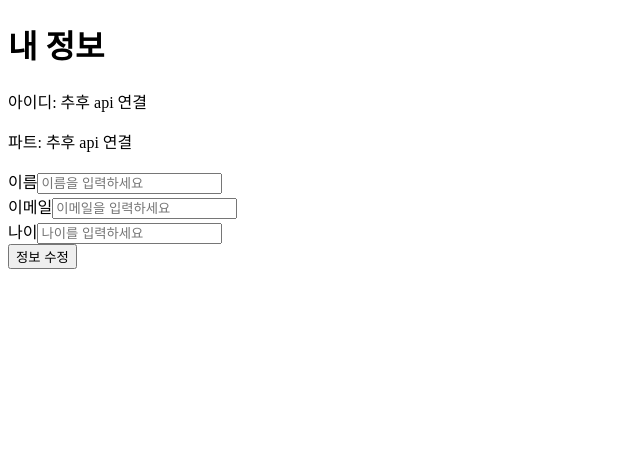
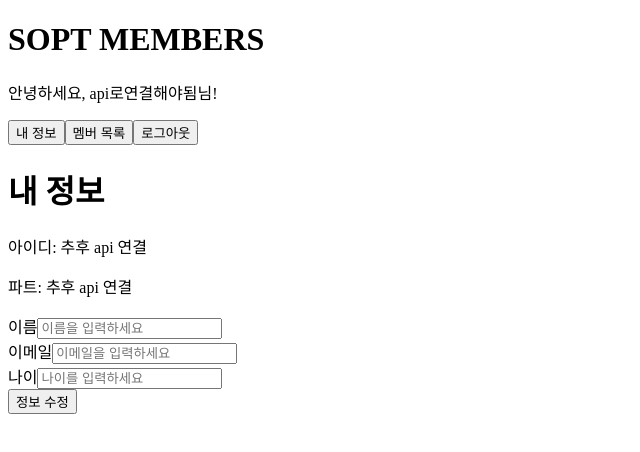
Before and after one commit to 38-lets-sopt-web/SoheeLee, a React (Vite) app in the folder week4/Homework/: page /mypage in a window 1280 px wide. Shown: the top 452 px of the page, without its empty margins (0-640 px from the left). Built offline with nearby package versions, Linux system fonts and the light colour scheme.

Commit message:
feat:헤더 컴포넌트 구현

```diff
--- a/week4/Homework/src/components/Header.tsx
+++ b/week4/Homework/src/components/Header.tsx
@@ -0,0 +1,33 @@
+import { useNavigate } from "react-router-dom";
+
+function Header() {
+  const navigate = useNavigate();
+  const handleLogout = () => {
+    localStorage.removeItem("userId");
+    navigate("/login");
+  };
+  return (
+    <header>
+      <div>
+        <h1>SOPT MEMBERS</h1>
+        <p>안녕하세요, api로연결해야됨님!</p>
+      </div>
+
+      <nav>
+        <button type="button" onClick={() => navigate("/mypage")}>
+          내 정보
+        </button>
+
+        <button type="button" onClick={() => navigate("/members")}>
+          멤버 목록
+        </button>
+
+        <button type="button" onClick={handleLogout}>
+          로그아웃
+        </button>
+      </nav>
+    </header>
+  );
+}
+
+export default Header;
--- a/week4/Homework/src/pages/MemberDetailPage.tsx
+++ b/week4/Homework/src/pages/MemberDetailPage.tsx
@@ -1,9 +1,12 @@
 import {useParams,useNavigate} from 'react-router-dom';
+import Header from '../components/Header';
 
 function MemberDetailPage() {
   const {memberId} = useParams();
   const navigate = useNavigate();
     return (
+        <>
+        <Header />
         <main>
             <h1>상세 정보</h1>
             <button type="button" onClick={() => navigate('/members')}>
@@ -18,6 +21,7 @@ function MemberDetailPage() {
             <p>파트:추후 api 연결</p>
             </section>
         </main>
+        </>
     )
 }
 
--- a/week4/Homework/src/pages/MembersPage.tsx
+++ b/week4/Homework/src/pages/MembersPage.tsx
@@ -1,5 +1,9 @@
+import Header from '../components/Header';
+
 function MembersPage() {
   return (
+    <>
+    <Header />
     <main>
         <h1>회원 조회</h1>
         <section>
@@ -29,7 +33,7 @@ function MembersPage() {
         </ul>
         </section>
     </main>
-
+    </>
   )
 }
 
--- a/week4/Homework/src/pages/MyPage.tsx
+++ b/week4/Homework/src/pages/MyPage.tsx
@@ -1,5 +1,9 @@
+import Header from '../components/Header';
+
 function MyPage() {
   return (
+    <>
+    <Header />
     <main>
         <h1>내 정보</h1>
 
@@ -39,6 +43,7 @@ function MyPage() {
         <button type="submit">정보 수정</button>
     </form>
     </main>
+    </>
   )
 }
 
```
